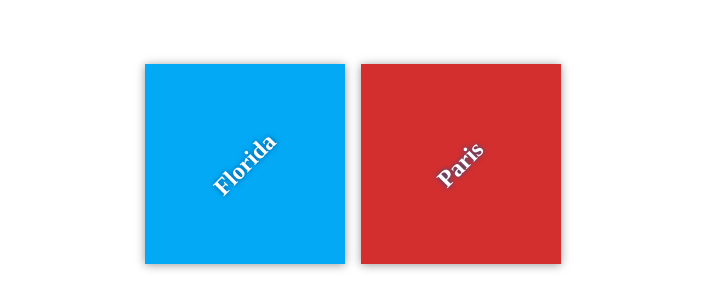
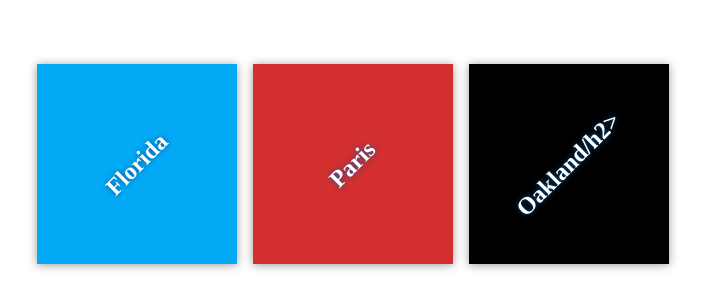
Before and after one commit to mscharpnick/my-travel-plans, a plain HTML site: page index.html in a window 1280 px wide. Shown: the part 236-544 px from the top of the page, without its empty margins (287-992 px from the left). Drawn offline with Linux system fonts and the light colour scheme.

Commit message:
Added oakland to destinations

```diff
--- a/css/app.css
+++ b/css/app.css
@@ -58,3 +58,7 @@ h2 {
 #paris {
     background-color: #d32f2f;
 }
+
+#oakland {
+    background-color: #000000;
+}
--- a/index.html
+++ b/index.html
@@ -17,6 +17,11 @@
             <div class="destination" id="paris">
                 <h2>Paris</h2>
             </div>
+
+            <div class="destination" id="oakland">
+                <h2>Oakland/h2>
+            </div>
+
         </div>
     </div>
 
```
Also changed, not shown: 2 other files.
